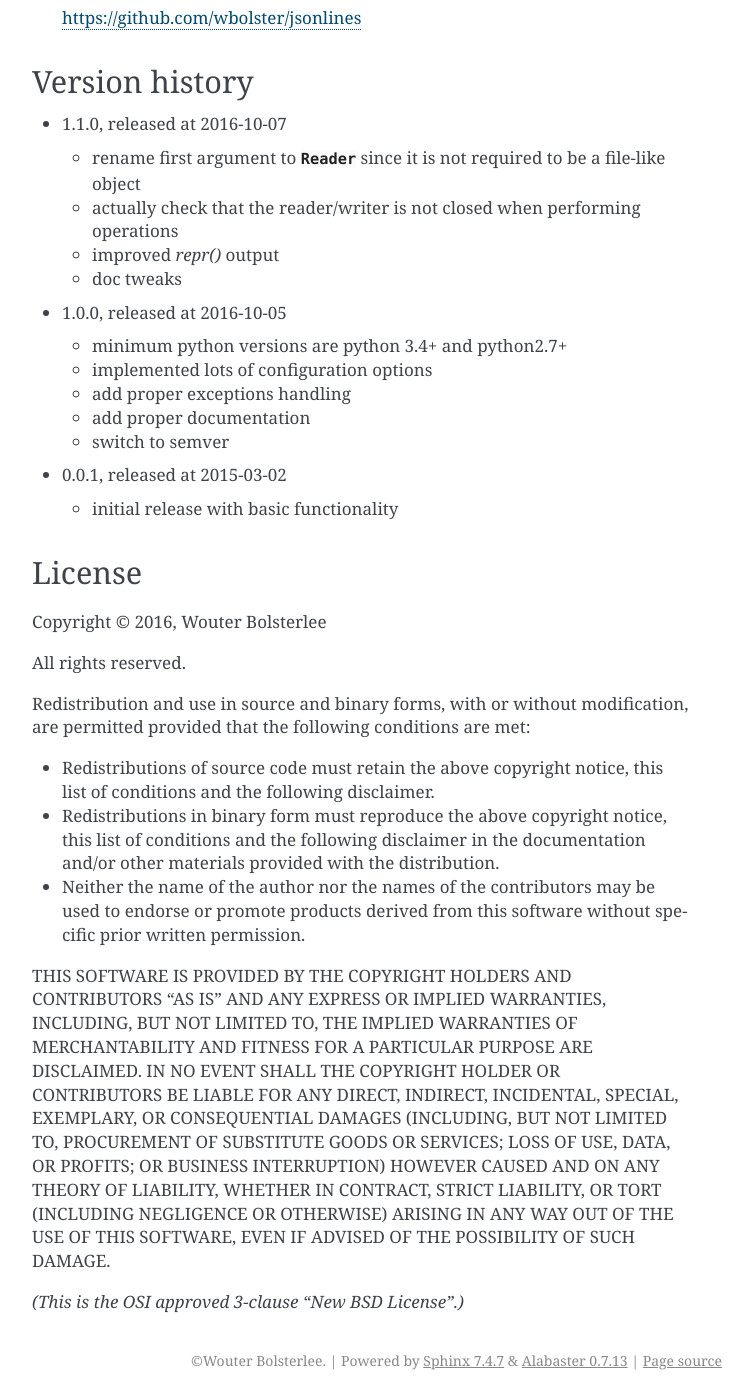
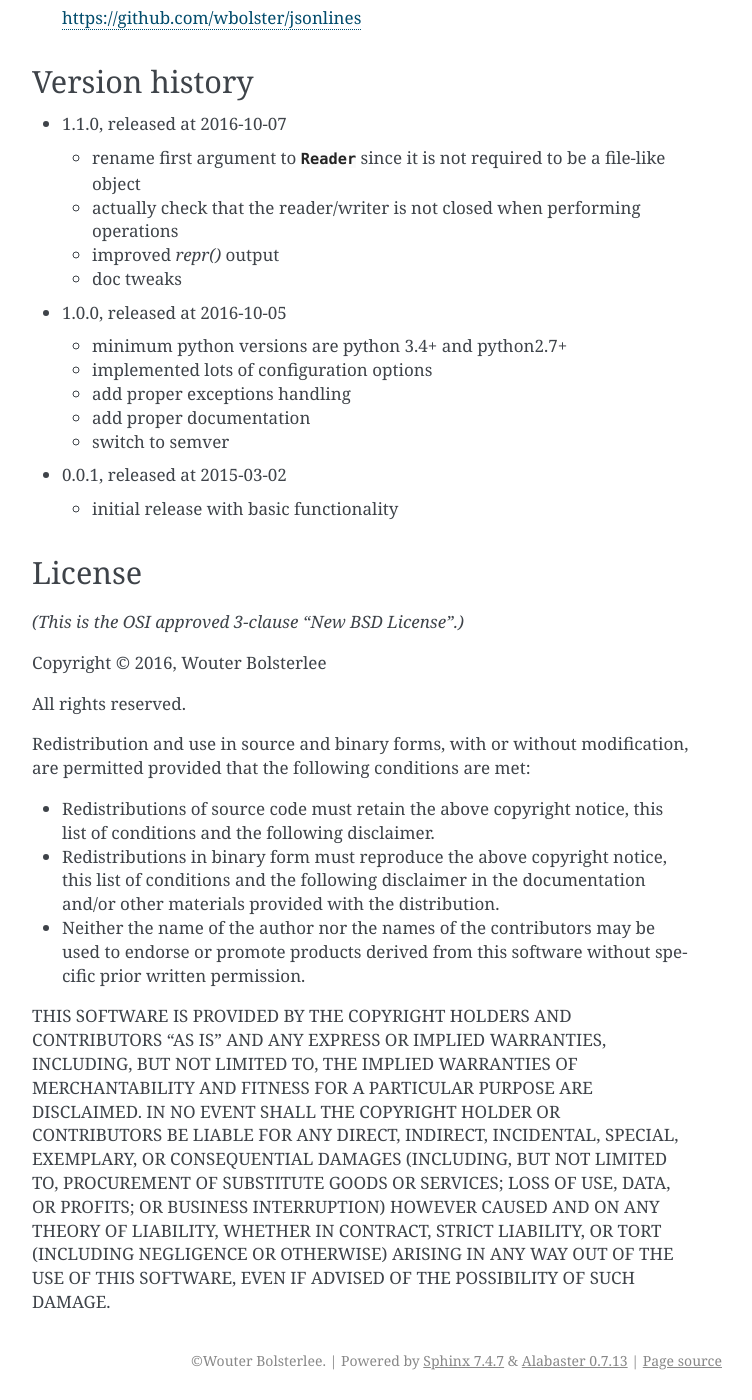
Before and after one commit to wbolster/jsonlines, a Sphinx documentation site: the page built from doc/index.rst, in a window 1280 px wide and 1400 px high, scrolled down 3450 px. Shown: the whole window, without its empty margins (388-1140 px from the left). Built offline with Sphinx 7.4.7, drawn with Linux system fonts in a browser that asks for light colours; part of the change alters nothing that is shown.

```diff
--- a/doc/index.rst
+++ b/doc/index.rst
@@ -203,33 +203,4 @@ Version history
 License
 =======
 
-Copyright © 2016, Wouter Bolsterlee
-
-All rights reserved.
-
-Redistribution and use in source and binary forms, with or without
-modification, are permitted provided that the following conditions are met:
-
-* Redistributions of source code must retain the above copyright notice, this
-  list of conditions and the following disclaimer.
-
-* Redistributions in binary form must reproduce the above copyright notice, this
-  list of conditions and the following disclaimer in the documentation and/or
-  other materials provided with the distribution.
-
-* Neither the name of the author nor the names of the contributors may be used
-  to endorse or promote products derived from this software without specific
-  prior written permission.
-
-THIS SOFTWARE IS PROVIDED BY THE COPYRIGHT HOLDERS AND CONTRIBUTORS "AS IS" AND
-ANY EXPRESS OR IMPLIED WARRANTIES, INCLUDING, BUT NOT LIMITED TO, THE IMPLIED
-WARRANTIES OF MERCHANTABILITY AND FITNESS FOR A PARTICULAR PURPOSE ARE
-DISCLAIMED. IN NO EVENT SHALL THE COPYRIGHT HOLDER OR CONTRIBUTORS BE LIABLE
-FOR ANY DIRECT, INDIRECT, INCIDENTAL, SPECIAL, EXEMPLARY, OR CONSEQUENTIAL
-DAMAGES (INCLUDING, BUT NOT LIMITED TO, PROCUREMENT OF SUBSTITUTE GOODS OR
-SERVICES; LOSS OF USE, DATA, OR PROFITS; OR BUSINESS INTERRUPTION) HOWEVER
-CAUSED AND ON ANY THEORY OF LIABILITY, WHETHER IN CONTRACT, STRICT LIABILITY,
-OR TORT (INCLUDING NEGLIGENCE OR OTHERWISE) ARISING IN ANY WAY OUT OF THE USE
-OF THIS SOFTWARE, EVEN IF ADVISED OF THE POSSIBILITY OF SUCH DAMAGE.
-
-*(This is the OSI approved 3-clause "New BSD License".)*
+.. include:: ../LICENSE.rst
```
Also changed, not shown: LICENSE.rst (added), 1 other file.
